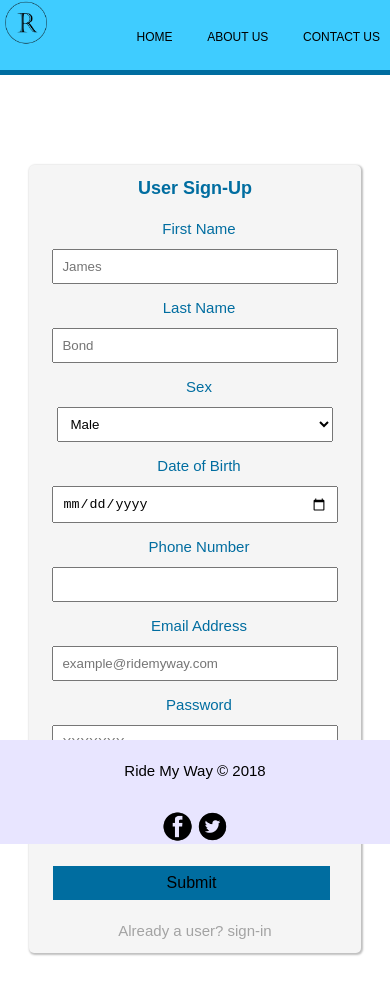
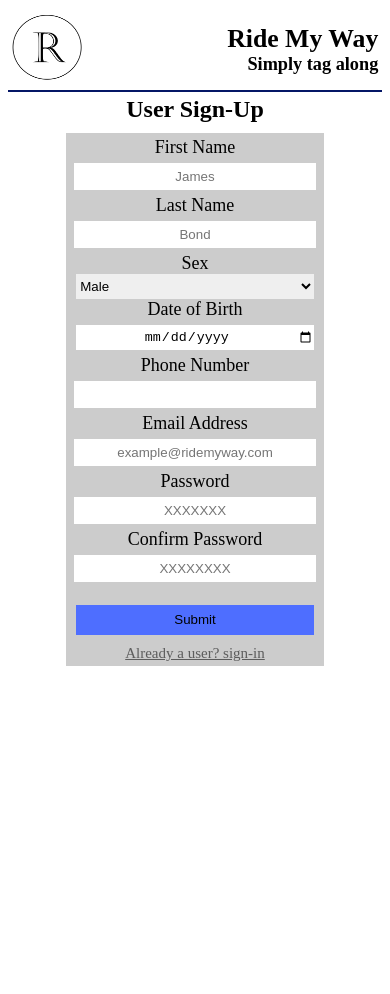
Before and after one commit to IyiKuyoro/Ride-My-Way-Frontend, a plain HTML site: page UI/signup.html in a window 390 px wide. After the commit the page ends 844 px from the top, so only its background shows below. Drawn offline with Linux system fonts and the light colour scheme.

Commit message:
chore(UI): Improve design of signup page
- Ensure signup page is responsive and design is same with others

[Task5 #159090622]

```diff
--- a/UI/scripts/signup.js
+++ b/UI/scripts/signup.js
@@ -80,8 +80,10 @@ signUp.addEventListener('submit', (event) => {
       })
         .then(res => res.json())
         .then((data) => {
-          signUpError.innerHTML = data.message || 'Success!';
-          window.location.replace('index.html');
+          signUpError.innerHTML = data.message || '';
+          if (data.status === 'success') {
+            window.location.replace('index.html');
+          }
         })
         .catch(err => console.log(err));
     }
--- a/UI/signup.html
+++ b/UI/signup.html
@@ -5,88 +5,64 @@
         <meta http-equiv="X-UA-Compatible" content="IE=edge">
         <title>Ride My Way | Sign Up</title>
         <meta name="viewport" content="width=device-width, initial-scale=1">
-        <link rel="stylesheet" href="./styles/style.css">
+        <link rel="stylesheet" href="./styles/index.css">
+        <link rel="stylesheet" href="./styles/signup.css">
     </head>
     <body>
       <header>
-            <div id="nonhomeheader" class="container">
-                <img id="logo2" src="./images/logo.png">
-                <nav>
-                    <ul>
-                        <li><a href="index.html">Home</a></li>
-                        <li><a href="AboutUs.html">About Us</a></li>
-                        <li><a href="ContactUs.html">Contact Us</a></li>
-                    </ul>
-                </nav>
+        <div class="wrap-container full-width">
+          <img class="logo" src="./images/logo.png">
+          <div class="brand">
+            <h3>Ride My Way</h3>
+            <h5>Simply tag along</h5>
+          </div>
         </div>
       </header>
-        <section>
-            <div id="signup-form">
+      <div id="signup-form" class="wrap-container full-width">
         <h2>User Sign-Up</h2>
-                <form class="sign-up">
-                    <div>
+        <form class="wrap-container sign-up">
+          <div class="values">
             <label>First Name</label>
-                        <br>
-                        <input id="first-name" type="text" placeholder="James" required>
+            <input class="offer-fields" id="first-name" type="text" placeholder="James" required>
           </div>
-                    <div>
+          <div class="values">
             <label>Last Name</label>
-                        <br>
-                        <input id="last-name" type="text" placeholder="Bond" required>
+            <input class="offer-fields" id="last-name" type="text" placeholder="Bond" required>
           </div>
-                    <div>
-                        <label>Sex</label><br>
+          <div class="values">
+            <label>Sex</label>
             <select id="sex" required>
               <option>Male</option>
               <option>Female</option>
             </select>
           </div>
-                    <div>
+          <div class="values">
             <label>Date of Birth</label>
-                        <br>
-                        <input id="DOB" type="date" required>
+            <input class="offer-fields" id="DOB" type="date" required>
           </div>
-                    <div>
+          <div class="values">
             <label>Phone Number</label>
-                        <br>
-                        <input id="phone-number" type="number" required>
+            <input class="offer-fields" id="phone-number" type="number" required>
           </div>
-                    <div>
+          <div class="values">
             <label>Email Address</label>
-                        <br>
-                        <input id="email" type="email" placeholder="example@ridemyway.com" required>
+            <input class="offer-fields" id="email" type="email" placeholder="example@ridemyway.com" required>
           </div>
-                    <div>
+          <div class="values">
             <label>Password</label>
-                        <br>
-                        <input id="password" type="password" placeholder="XXXXXXX" required>
+            <input class="offer-fields" id="password" type="password" placeholder="XXXXXXX" required>
           </div>
-                    <div>
+          <div class="values">
             <label>Confirm Password</label>
-                        <br>
-                        <input id="password-confirm" type="password" placeholder="XXXXXXXX" required>
+            <input class="offer-fields" id="password-confirm" type="password" placeholder="XXXXXXXX" required>
           </div>
-                    <div>
-                        <p id="signupErrMsg"></p>
-                    </div>
-                    <div id="signup-message">
+          <div id="signup-message" class="values">
             <p id="signup-message-p"></p>
           </div>
-                    <button id="sign-up-btn" class="button" type="submit">Submit</button>
+          <button id="sign-up-btn" class="button offer-button" type="submit">Submit</button>
+          <a id="signup-form-p" class="links" href="index.html">Already a user? sign-in</a>
         </form>
-                <p id="signup-form-p">Already a user?  <a href="index.html">sign-in</a></p>
       </div>
-        </section>
-        <footer class="norm-foot signup-foot">
-            <div>
-                <p>Ride My Way &copy; 2018</p>
-
-                <div class="images">
-                    <a href="#"><img src="./images/icon_facebook.png"></a>
-                    <a href="#"><img src="./images/icon_twitter.png"></a>
-                </div>
-            </div>
-        </footer>
       <script src="./scripts/signup.js" type=""></script>
     </body>
 </html>
--- a/UI/styles/index.css
+++ b/UI/styles/index.css
@@ -116,6 +116,21 @@ button, .button {
   display: none;
 }
 
+#signup-form {
+  flex-direction: column;
+  justify-content: center;
+  text-align: center;
+}
+
+.sign-up {
+  width: 50%;
+  min-width: 250px;
+  margin: 10px auto 0 auto;
+  font-size: 18px;
+  flex-direction: column;
+  background: #ccc;
+}
+
 @media screen and (max-width: 380px) {
   .wrap-container {
     justify-content: center;
--- /dev/null
+++ b/UI/styles/signup.css
@@ -0,0 +1,38 @@
+.values label {
+  width: 100%;
+  display: inline-block;
+}
+
+.values input {
+  width: 95%;
+  display: inline-block;
+  text-align: center;
+}
+
+.offer-fields {
+  width: 95%;
+  margin: 5px 0;
+  border: none;
+  text-align: center;
+  height: 25px;
+}
+
+.offer-button {
+  margin-top: 10px;
+  width: 95%;
+  margin: 0 auto;
+}
+
+select {
+  width: 95%;
+  height: 25px;
+  border: none;
+}
+
+.links {
+  margin: 10px 0 0 0;
+}
+
+#signup-message {
+  color: red;
+}
```
Lines whose indentation alone changed are shown as unchanged.
